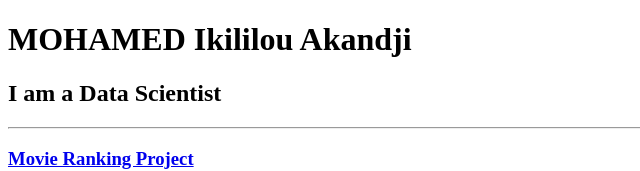
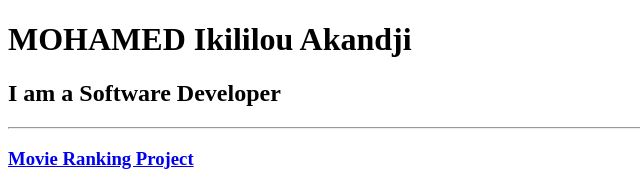
Before and after one commit to IkleelyuneeQ/html-Portfolio, a plain HTML site: page index.html in a window 1280 px wide. Shown: the top 171 px of the page, without its empty margins (0-640 px from the left). Drawn offline with Linux system fonts and the light colour scheme.

Commit message:
Update index.html

```diff
--- a/index.html
+++ b/index.html
@@ -8,7 +8,7 @@
 </head>
 <body>
     <h1>MOHAMED Ikililou Akandji</h1>
-    <h2>I am a Data Scientist</h2>
+    <h2>I am a Software Developer</h2>
     <hr />
     <h3><a href="./public/movie-ranking.html">Movie Ranking Project</a></h3>
     <img src="./assets/images/Rankmovie.png" alt="movie ranking" width="300" />
```
